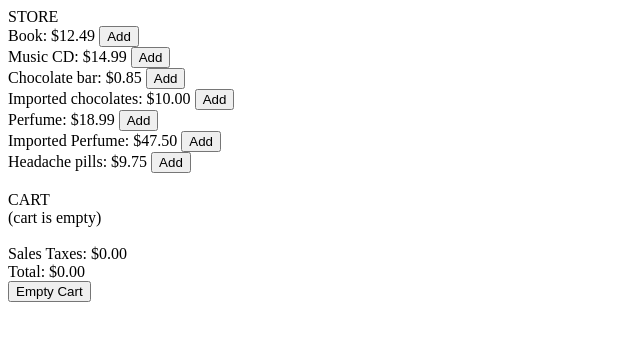
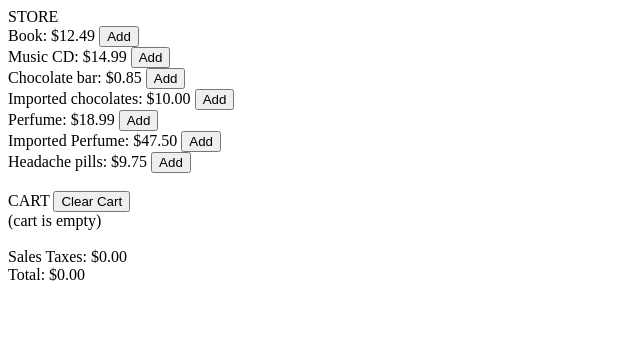
Before and after one commit to 1onyng/shopcart, a React (Create React App) app: page / in a window 1280 px wide. Shown: the top 340 px of the page, without its empty margins (0-640 px from the left). Built offline with nearby package versions, Linux system fonts and the light colour scheme.

Commit message:
Move clear cart button

```diff
--- a/src/shop/Shop.js
+++ b/src/shop/Shop.js
@@ -132,13 +132,10 @@ const Shop = () => {
     <div>
       STORE
       <div>{listItemsToBuy()}</div><br />
-      <div>CART</div>
+      <div>CART <button onClick={() => setCart([])}>Clear Cart</button></div>
       <div>{listItemsInCart()}</div><br />
       <div>Sales Taxes: ${taxTotal}</div>
       <div>Total: ${cartTotal}</div>
-      <div>
-        <button onClick={() => setCart([])}>Empty Cart</button>
-      </div>
     </div>
   );
 };
```
